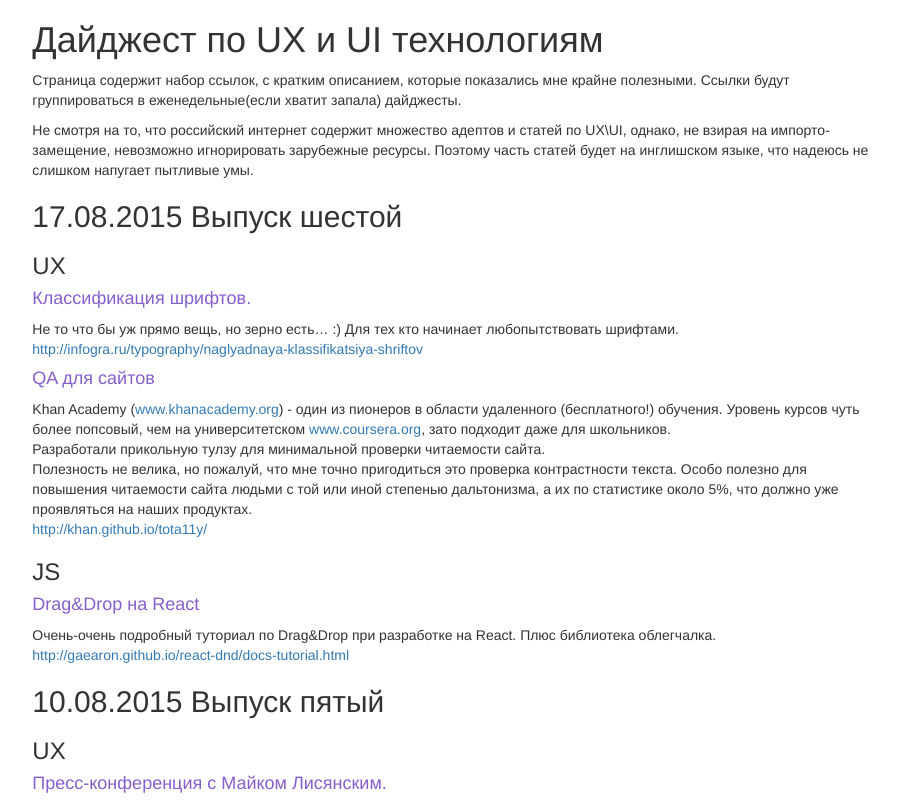
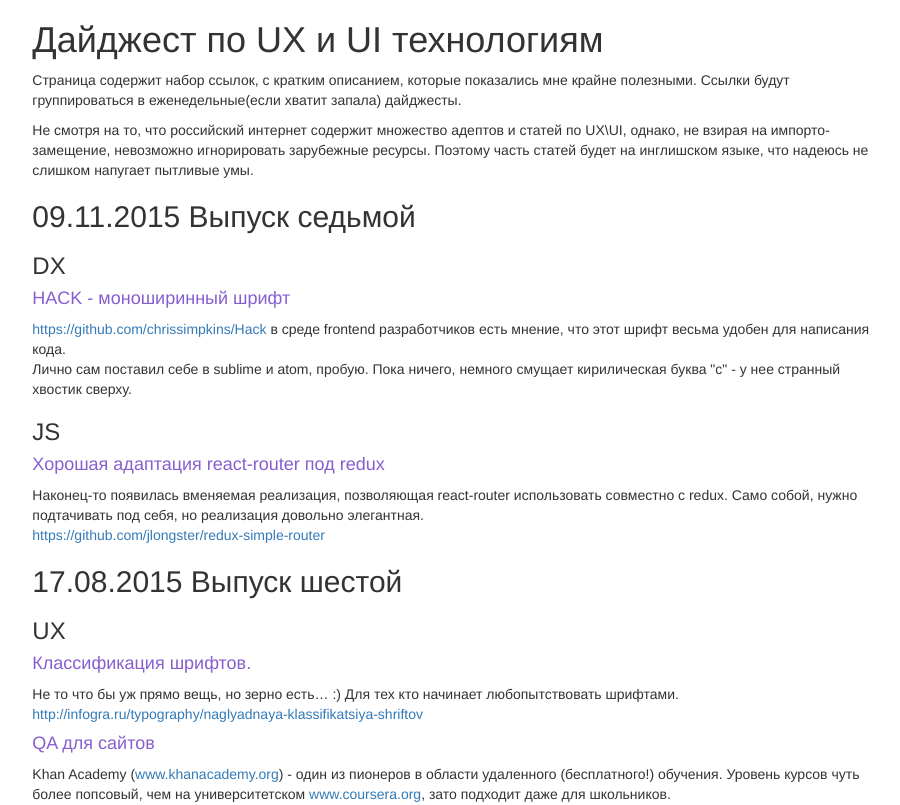
Before and after one commit to nickolaysm/ux-ui-digest, a plain HTML site: page index.html in a window 1280 px wide. Shown: the top 805 px of the page, without its empty margins (186-1086 px from the left). Drawn offline with Linux system fonts and the light colour scheme.

Commit message:
Седьмой выпуск

```diff
--- a/index.html
+++ b/index.html
@@ -23,6 +23,16 @@
 			<p>
 			Не смотря на то, что российский интернет содержит множество адептов и статей по UX\UI, однако, не взирая на импорто-замещение, невозможно игнорировать зарубежные ресурсы. Поэтому часть статей будет на инглишском языке, что надеюсь не слишком напугает пытливые умы.
 			</p>
+			<h2>09.11.2015 Выпуск седьмой</h2>
+			<h3>DX</h3>
+			<h4>HACK - моноширинный шрифт</h4>
+			<a href="https://github.com/chrissimpkins/Hack">https://github.com/chrissimpkins/Hack</a> в среде frontend разработчиков есть мнение, что этот шрифт весьма удобен для написания кода.</br>
+			Лично сам поставил себе в sublime и atom, пробую. Пока ничего, немного смущает кирилическая буква "с" - у нее странный хвостик сверху.
+
+			<h3>JS</h3>
+			<h4>Хорошая адаптация react-router под redux</h4>
+			Наконец-то появилась вменяемая реализация, позволяющая react-router использовать совместно с redux. Само собой, нужно подтачивать под себя, но реализация довольно элегантная.</br>
+			<a href="https://github.com/jlongster/redux-simple-router">https://github.com/jlongster/redux-simple-router</a>
 
 			<h2>17.08.2015 Выпуск шестой</h2>
 			<h3>UX</h3>
```
